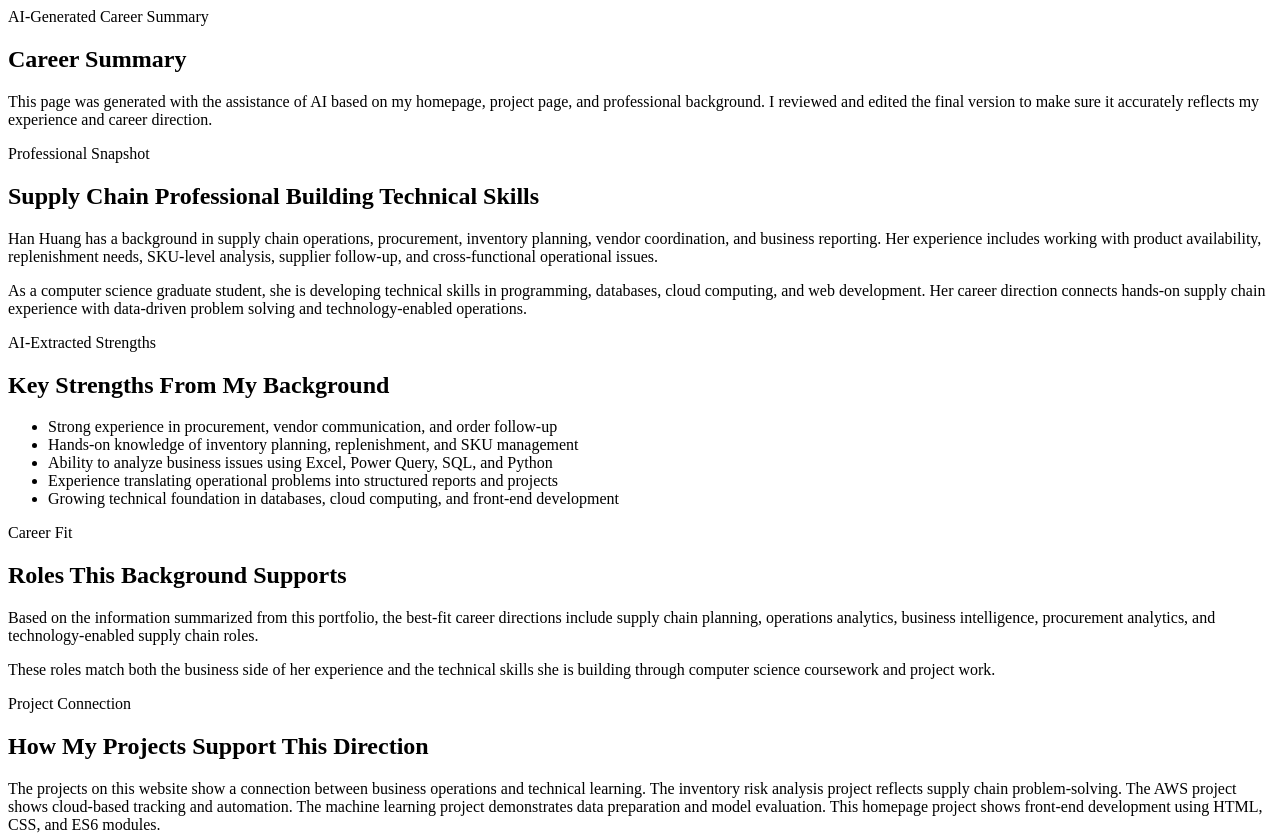
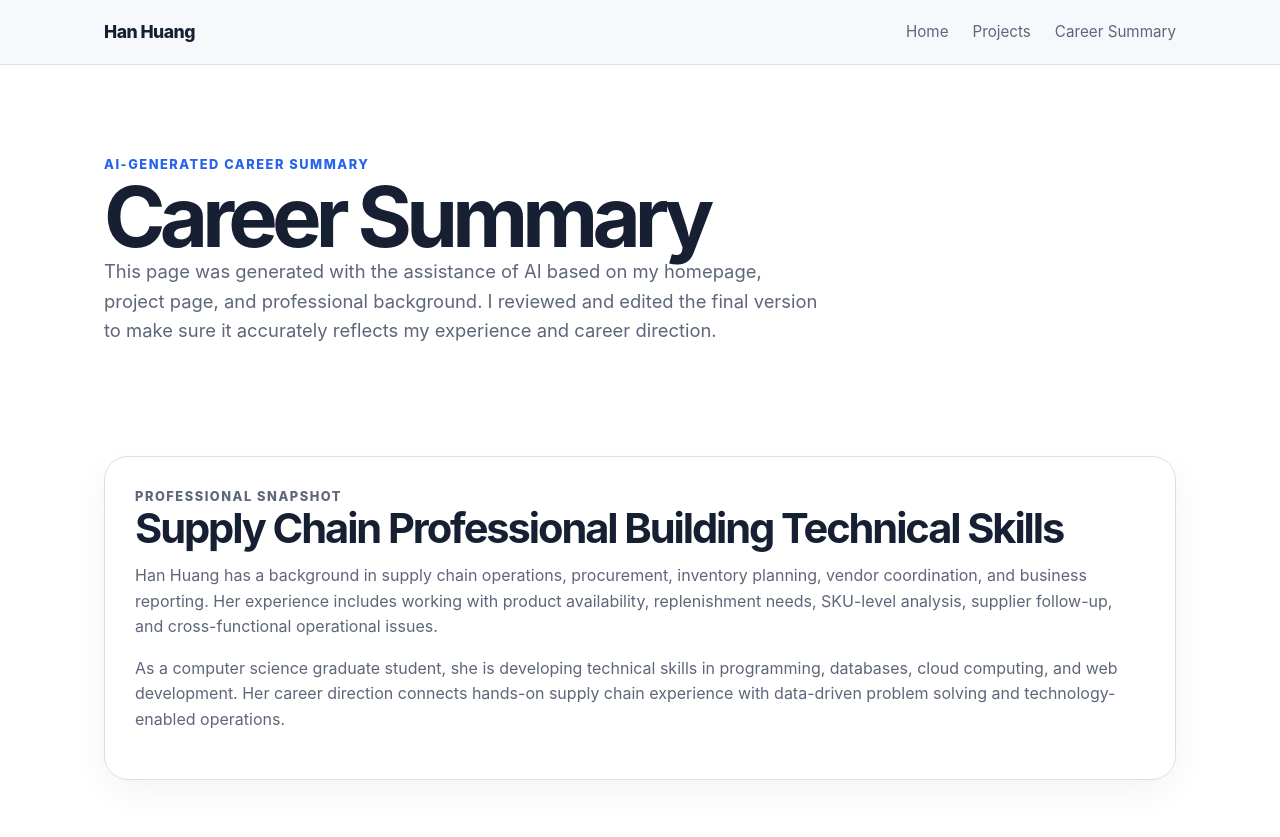
Before and after one commit to HedyHHuang/personal-homepage, a website: page summary.html in a window 1280 px wide. Shown: the top 837 px of the page. Drawn offline with Linux system fonts and the light colour scheme.

Commit message:
Update summary page and styles

```diff
--- a/css/styles.css
+++ b/css/styles.css
@@ -1,5 +1,5 @@
 :root {
-  --background: #f7f8fb;
+    --background: #ffffff;
     --surface: #ffffff;
     --surface-soft: #eef2f7;
     --text-primary: #172033;
@@ -331,6 +331,7 @@ h3 {
 }
 
 @media (max-width: 520px) {
+
     .hero-section,
     .content-section,
     .navbar {
--- a/summary.html
+++ b/summary.html
@@ -1,3 +1,29 @@
+<!doctype html>
+<html lang="en">
+
+<head>
+  <meta charset="UTF-8" />
+  <meta name="viewport" content="width=device-width, initial-scale=1.0" />
+  <meta name="author" content="Han Huang" />
+  <meta name="description" content="AI-generated career summary page for Han Huang's personal homepage project." />
+  <title>Career Summary | Han Huang</title>
+  <link rel="icon" href="./images/favicon.png" />
+  <link rel="stylesheet" href="./css/styles.css" />
+</head>
+
+<body>
+  <header class="site-header">
+    <nav class="navbar" aria-label="Main navigation">
+      <a class="logo" href="./index.html">Han Huang</a>
+
+      <ul class="nav-links">
+        <li><a href="./index.html">Home</a></li>
+        <li><a href="./projects.html">Projects</a></li>
+        <li><a href="./summary.html">Career Summary</a></li>
+      </ul>
+    </nav>
+  </header>
+
   <main>
     <section class="page-hero">
       <p class="eyebrow">AI-Generated Career Summary</p>
@@ -37,7 +63,10 @@
           <li>Hands-on knowledge of inventory planning, replenishment, and SKU management</li>
           <li>Ability to analyze business issues using Excel, Power Query, SQL, and Python</li>
           <li>Experience translating operational problems into structured reports and projects</li>
-        <li>Growing technical foundation in databases, cloud computing, and front-end development</li>
+          <li>
+            Growing technical foundation in databases, cloud computing, and front-end
+            development
+          </li>
         </ul>
       </article>
     </section>
@@ -76,3 +105,10 @@
       </article>
     </section>
   </main>
+
+  <footer class="site-footer">
+    <p>&copy; 2026 Han Huang. All rights reserved.</p>
+  </footer>
+</body>
+
+</html>
```
Lines whose indentation alone changed are shown as unchanged.
